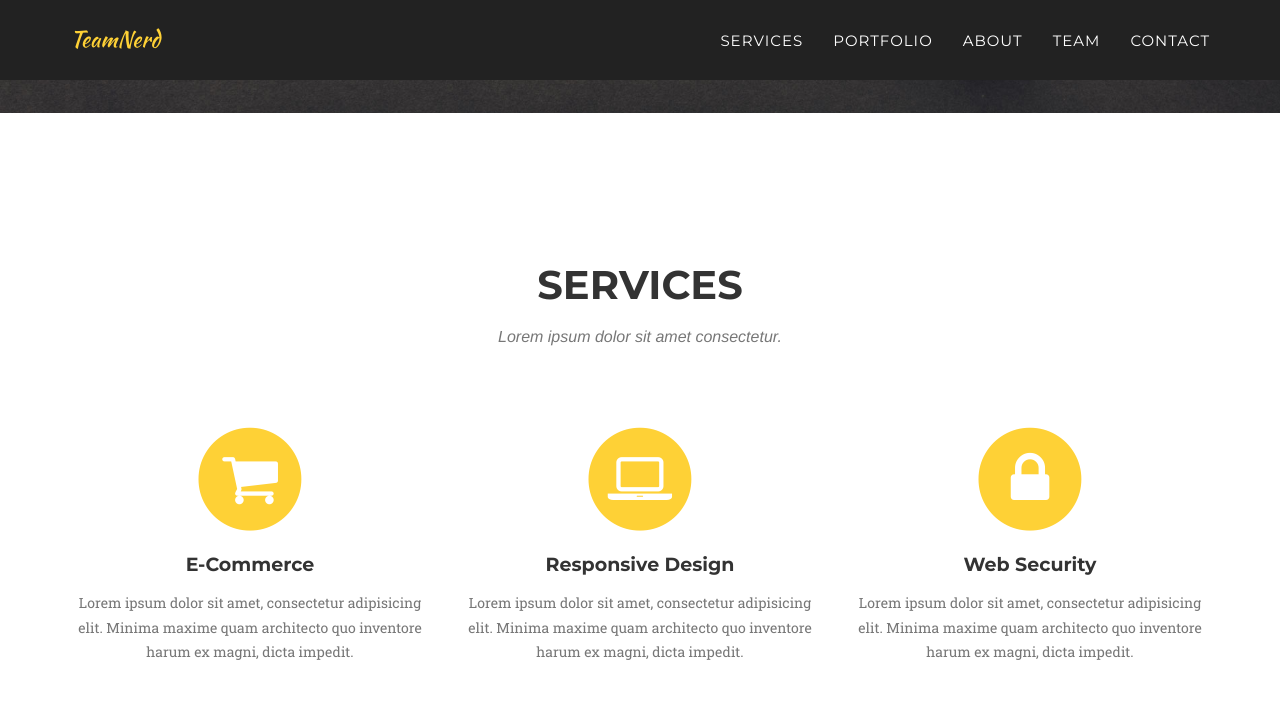
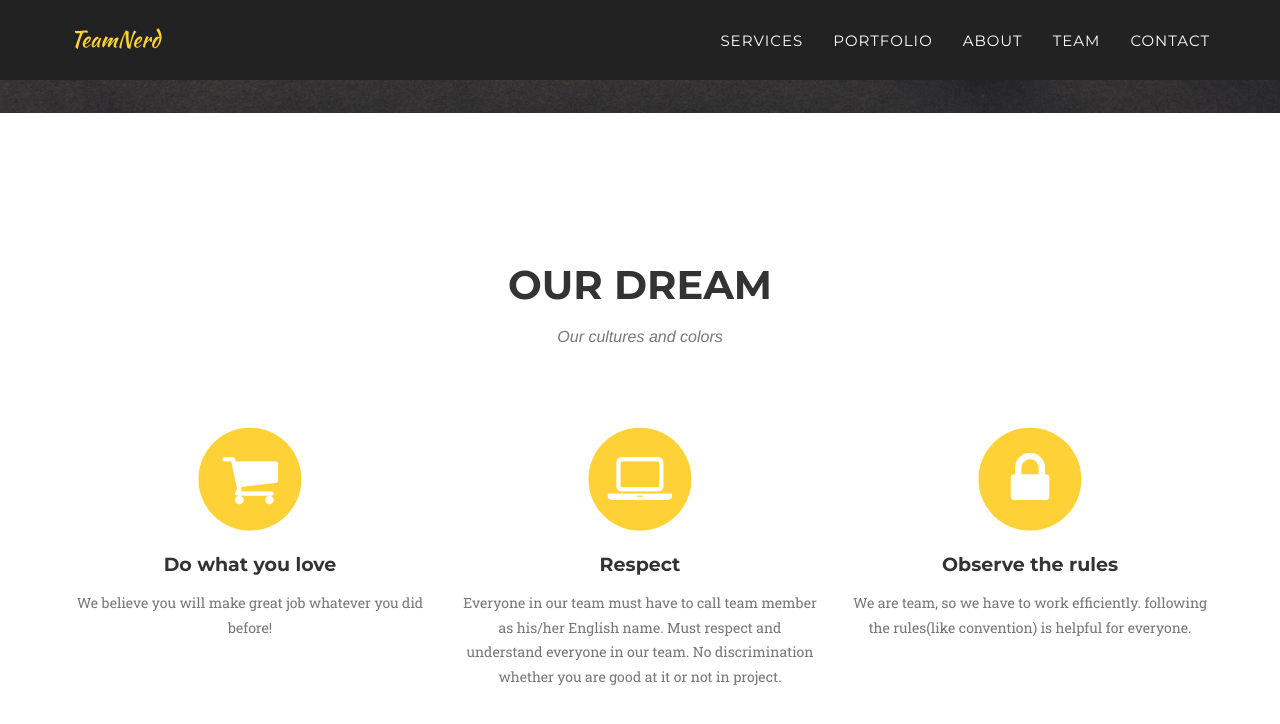
Before and after one commit to TeamNerd/TeamNerd, a Jekyll site: the page built from index.html, in a window 1280 px wide and 900 px high, scrolled down 720 px. Shown: the top 724 px of the window. Built offline with Jekyll 4.4.1, drawn with Linux system fonts in a browser that asks for light colours; some web fonts are replaced.

Commit message:
feat : service change

```diff
--- a/_includes/services.html
+++ b/_includes/services.html
@@ -3,8 +3,8 @@
         <div class="container">
             <div class="row">
                 <div class="col-lg-12 text-center">
-                    <h2 class="section-heading">Services</h2>
-                    <h3 class="section-subheading text-muted">Lorem ipsum dolor sit amet consectetur.</h3>
+                    <h2 class="section-heading">Our Dream</h2>
+                    <h3 class="section-subheading text-muted">Our cultures and colors</h3>
                 </div>
             </div>
             <div class="row text-center">
@@ -13,24 +13,24 @@
                         <i class="fa fa-circle fa-stack-2x text-primary"></i>
                         <i class="fa fa-shopping-cart fa-stack-1x fa-inverse"></i>
                     </span>
-                    <h4 class="service-heading">E-Commerce</h4>
-                    <p class="text-muted">Lorem ipsum dolor sit amet, consectetur adipisicing elit. Minima maxime quam architecto quo inventore harum ex magni, dicta impedit.</p>
+                    <h4 class="service-heading">Do what you love</h4>
+                    <p class="text-muted">We believe you will make great job whatever you did before!</p>
                 </div>
                 <div class="col-md-4">
                     <span class="fa-stack fa-4x">
                         <i class="fa fa-circle fa-stack-2x text-primary"></i>
                         <i class="fa fa-laptop fa-stack-1x fa-inverse"></i>
                     </span>
-                    <h4 class="service-heading">Responsive Design</h4>
-                    <p class="text-muted">Lorem ipsum dolor sit amet, consectetur adipisicing elit. Minima maxime quam architecto quo inventore harum ex magni, dicta impedit.</p>
+                    <h4 class="service-heading">Respect</h4>
+                    <p class="text-muted">Everyone in our team must have to call team member as his/her English name. Must respect and understand everyone in our team. No discrimination whether you are good at it or not in project. </p>
                 </div>
                 <div class="col-md-4">
                     <span class="fa-stack fa-4x">
                         <i class="fa fa-circle fa-stack-2x text-primary"></i>
                         <i class="fa fa-lock fa-stack-1x fa-inverse"></i>
                     </span>
-                    <h4 class="service-heading">Web Security</h4>
-                    <p class="text-muted">Lorem ipsum dolor sit amet, consectetur adipisicing elit. Minima maxime quam architecto quo inventore harum ex magni, dicta impedit.</p>
+                    <h4 class="service-heading">Observe the rules</h4>
+                    <p class="text-muted">We are team, so we have to work efficiently. following the rules(like convention) is helpful for everyone.</p>
                 </div>
             </div>
         </div>
```
